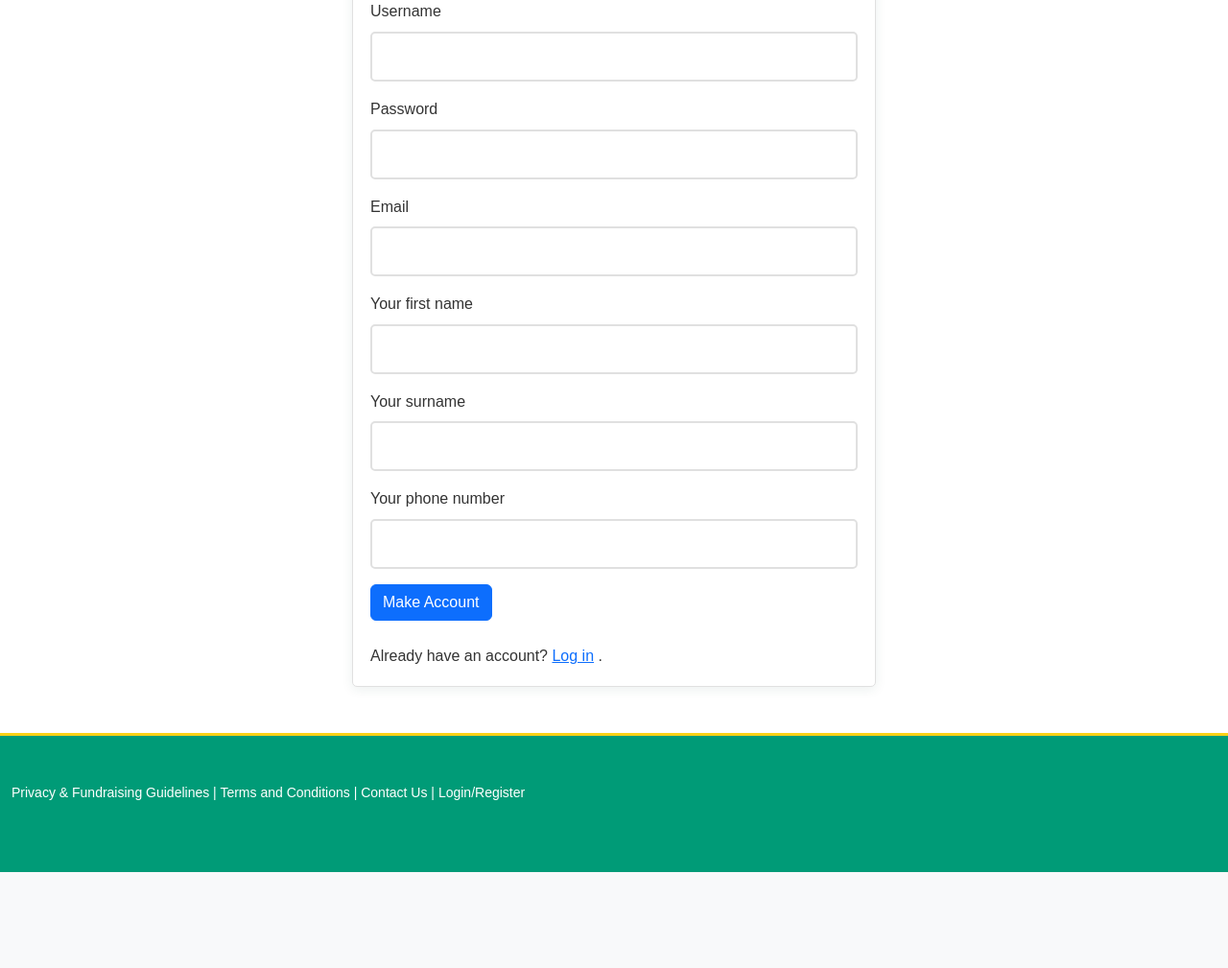
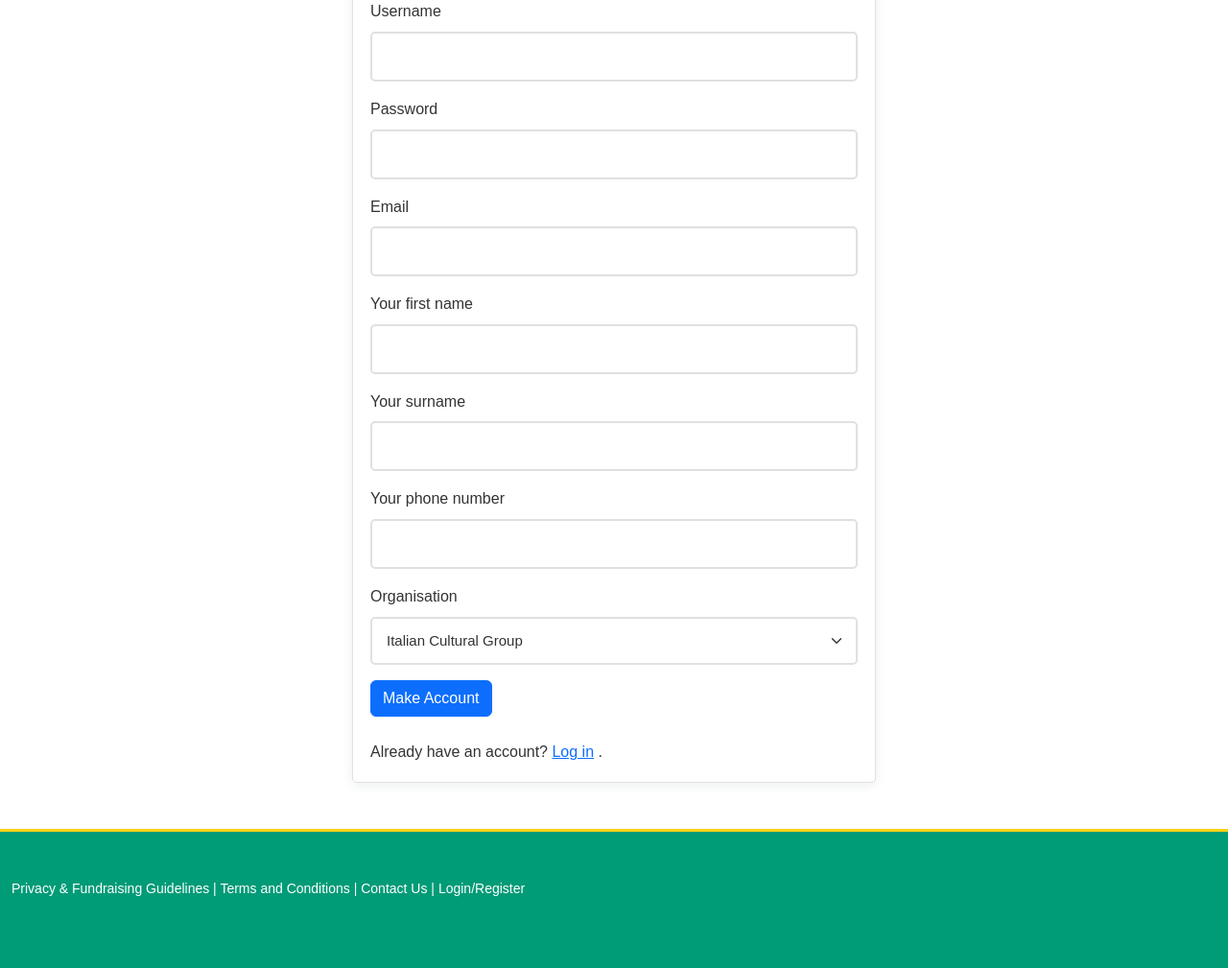
Before and after one commit to Garyn-QUT/ifn582-assessment-3, a Flask app: page /register/ in a window 1280 px wide. Shown: the part 342-1351 px from the top of the page at 96% size. Before the commit the page ends 1251 px from the top, so only its background shows below. Run offline with Flask 3, Linux system fonts and the light colour scheme; some libraries are stand-ins or nearby versions.

Commit message:
Added organisation to the registration form

```diff
--- a/culturemusic/db.py
+++ b/culturemusic/db.py
@@ -73,7 +73,8 @@ def add_user(form):
         UserAccount(form.username.data, form.password.data, form.email.data,
             UserInfo(f'U{len(Users)}',
                      form.firstname.data, form.surname.data ,
-                     form.email.data, form.phone.data
+                     form.email.data, form.phone.data,
+                     form.organisation.data
                     )
         )
     )
--- a/culturemusic/forms.py
+++ b/culturemusic/forms.py
@@ -11,12 +11,22 @@ class LoginForm(FlaskForm):
 
 class RegisterForm(FlaskForm):
     """Form for user registry."""
-    username = StringField("Username", validators = [InputRequired()])
+    username = StringField("Username", validators = [InputRequired(message="Please enter a username.")])
     password = PasswordField("Password", validators = [InputRequired()])
     email = StringField("Email", validators = [InputRequired(), email()])
     firstname = StringField("Your first name", validators = [InputRequired()])
     surname = StringField("Your surname", validators = [InputRequired()])
     phone = StringField("Your phone number", validators = [InputRequired()])
+    # Organisation selection field with predefined choices: (id,name)
+    organisation = SelectField(
+        "Organisation",
+        choices=[
+            ("1", "Italian Cultural Group"),
+            ("2", "Pacific Arts Collective"),
+            ("3", "Pamana Filipino in Brisbane"),
+        ],
+        validators=[InputRequired()],
+    )
     submit = SubmitField("Make Account")
 
 
@@ -30,7 +40,7 @@ class DonationForm(FlaskForm):
     donor_message = TextAreaField('Message', validators=[Optional()])
     anonymous_donation = BooleanField('Make my donation anonymous')
     campaign_updates = BooleanField('Email me campaign updates')
-    donation_payment = SelectField('Method of payment', choices=[('Credit Card', 'Credit Card'), ('PayPal', 'PayPal'), ('Google Pay', 'Google Pay')], validators=[InputRequired()])
+    donation_payment = SelectField('Payment Method', choices=[('Credit Card', 'Credit Card'), ('PayPal', 'PayPal'), ('Google Pay', 'Google Pay')], validators=[InputRequired()])
     submit = SubmitField('Submit Donation')
 
 
--- a/culturemusic/models.py
+++ b/culturemusic/models.py
@@ -9,6 +9,7 @@ class UserInfo:
     surname: str
     email: str
     phone: str
+    organisation: str = ''
 
 
 @dataclass
--- a/culturemusic/templates/login.html
+++ b/culturemusic/templates/login.html
@@ -1,5 +1,5 @@
-{% extends 'base.html' %} {% import 'bootstrap5/form.html' as wtf %} {% block title %}Login | Culture Music Festival{%
-endblock %} {% block main %}
+{% extends 'base.html' %} {% import 'bootstrap5/form.html' as wtf %} {% block
+title %}Login | Culture Music{% endblock %} {% block main %}
 <section class="auth-section py-5">
   <div class="container">
     <div class="row justify-content-center">
--- a/culturemusic/templates/register.html
+++ b/culturemusic/templates/register.html
@@ -1,5 +1,5 @@
-{% extends 'base.html' %} {% import 'bootstrap5/form.html' as wtf %} {% block title %}Register | Culture Music
-Festival{% endblock %} {% block main %}
+{% extends 'base.html' %} {% import 'bootstrap5/form.html' as wtf %} {% block
+title %}Register | Culture Music{% endblock %} {% block main %}
 <section class="auth-section py-5">
   <div class="container">
     <div class="row justify-content-center">
@@ -7,9 +7,19 @@ Festival{% endblock %} {% block main %}
         <article class="auth-panel fundraiser-panel">
           <p class="text-uppercase text-muted mb-2">Join the community</p>
           <h1 class="section-title">Create your account</h1>
-          <p>Register to support cultural events and connect with community organisations.</p>
+          <p>
+            Register to support cultural events and connect with community
+            organisations.
+          </p>
 
-          {{ wtf.render_form(form) }}
+          <form method="post" novalidate>
+            {{ form.hidden_tag() }} {{ wtf.render_field(form.username) }} {{
+            wtf.render_field(form.password) }} {{ wtf.render_field(form.email)
+            }} {{ wtf.render_field(form.firstname) }} {{
+            wtf.render_field(form.surname) }} {{ wtf.render_field(form.phone) }}
+            {{ wtf.render_field(form.organisation) }} {{
+            wtf.render_field(form.submit) }}
+          </form>
 
           <p class="mt-4 mb-0">
             Already have an account?
```
